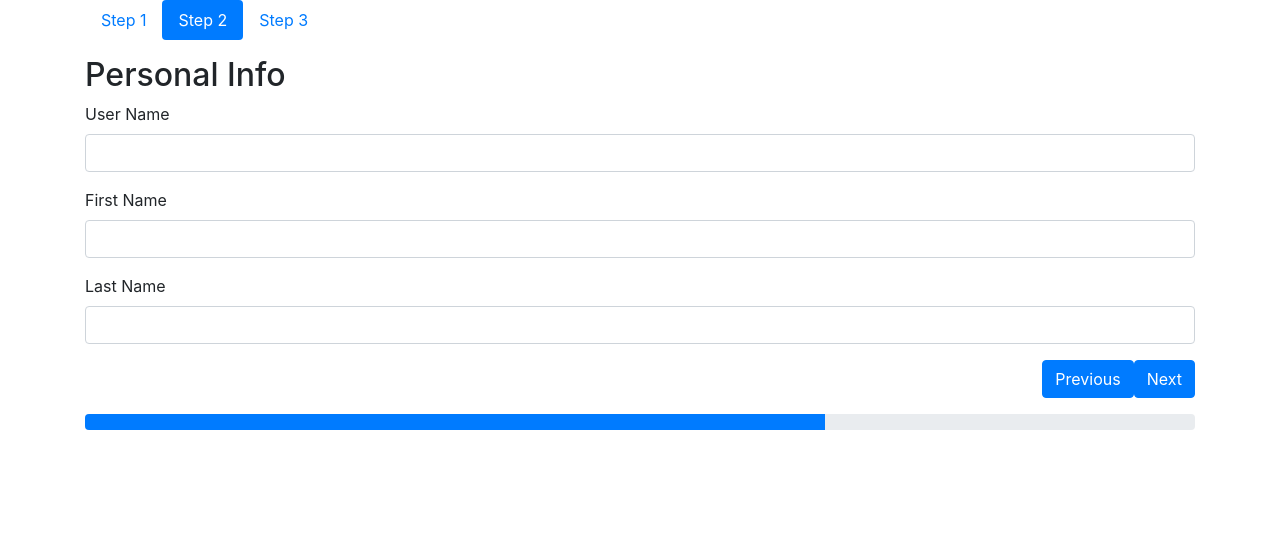
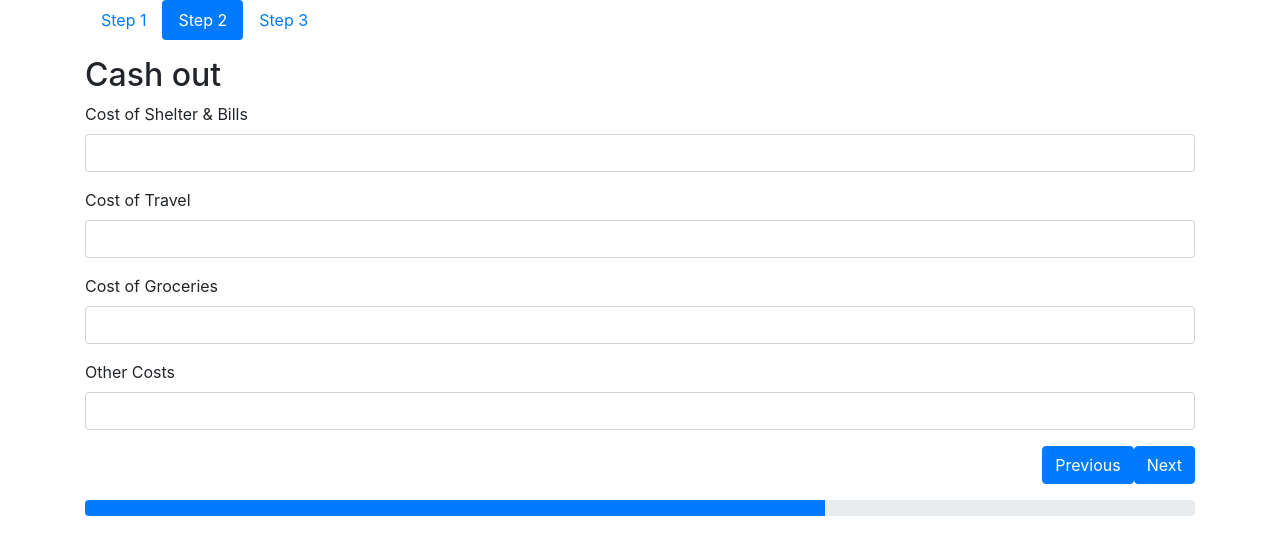
Before and after one commit to absurdity9/capstone, a Django app: page / in a window 1280 px wide, after a click on "Step 2". Shown: the part 74-629 px from the top of the page. Run offline with Django 4.2, Linux system fonts and the light colour scheme; some libraries are stand-ins or nearby versions.

Commit message:
+ cashnomics form

```diff
--- a/cashnomics/templates/cashnomics/index.html
+++ b/cashnomics/templates/cashnomics/index.html
@@ -34,42 +34,50 @@
         </form>
       </div>
       <div class="tab-pane fade" id="pills-step2" role="tabpanel" aria-labelledby="pills-step2-tab">
-        <h2>Personal Info</h2>
+        <h2>Cash out</h2>
         <form>
           <div class="mb-3">
-            <label for="user_name" class="form-label">User Name</label>
+            <label for="user_name" class="form-label">Cost of Shelter & Bills</label>
             <input type="text" class="form-control" id="user_name">
           </div>
           <div class="mb-3">
-            <label for="first_name" class="form-label">First Name</label>
+            <label for="first_name" class="form-label">Cost of Travel</label>
             <input type="text" class="form-control" id="first_name">
           </div>
           <div class="mb-3">
-            <label for="last_name" class="form-label">Last Name</label>
+            <label for="last_name" class="form-label">Cost of Groceries</label>
+            <input type="text" class="form-control" id="last_name">
+          </div>
+          <div class="mb-3">
+            <label for="last_name" class="form-label">Other Costs</label>
             <input type="text" class="form-control" id="last_name">
           </div>
         </form>
       </div>
       <div class="tab-pane fade" id="pills-step3" role="tabpanel" aria-labelledby="pills-step3-tab">
-        <h2>Professional Info</h2>
+        <h2>Savings & Investments</h2>
         <form>
           <div class="mb-3">
-            <label for="company" class="form-label">Current Company</label>
+            <label for="company" class="form-label">Amount in a Savings Account</label>
             <input type="text" class="form-control" id="company">
           </div>
           <div class="mb-3">
-            <label for="experience" class="form-label">Total Experience</label>
+            <label for="experience" class="form-label">Yearly Interest % Earned</label>
             <input type="text" class="form-control" id="experience">
           </div>
           <div class="mb-3">
-            <label for="designation" class="form-label">Designation</label>
+            <label for="designation" class="form-label">Amount in Vanguard Account</label>
+            <input type="text" class="form-control" id="designation">
+          </div>
+          <div class="mb-3">
+            <label for="designation" class="form-label">Benchmark % Return</label>
             <input type="text" class="form-control" id="designation">
           </div>
         </form>
       </div>
     </div>
     <div class="d-flex justify-content-end">
-      <button class="btn btn-primary" id="prevBtn" onclick="changeTab(-1)" disabled>Previous</button>
+      <button class="btn btn-primary" id="prevBtn" disabled>Previous</button>
       <button class="btn btn-primary ms-2" id="nextBtn" onclick="changeTab(1)">Next</button>
     </div>
     <div class="progress mt-3">
```
